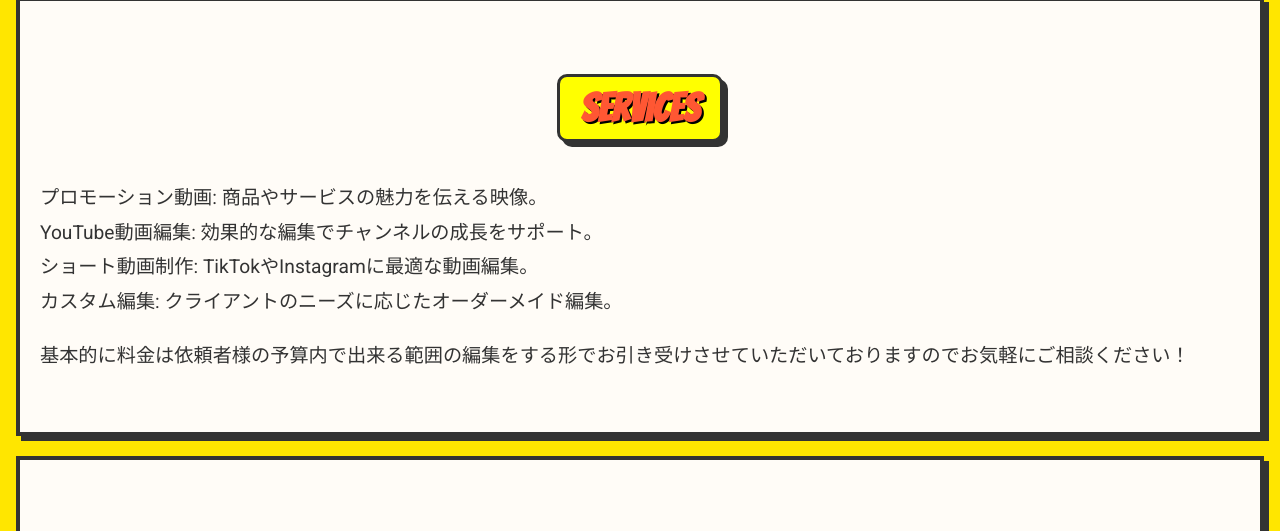
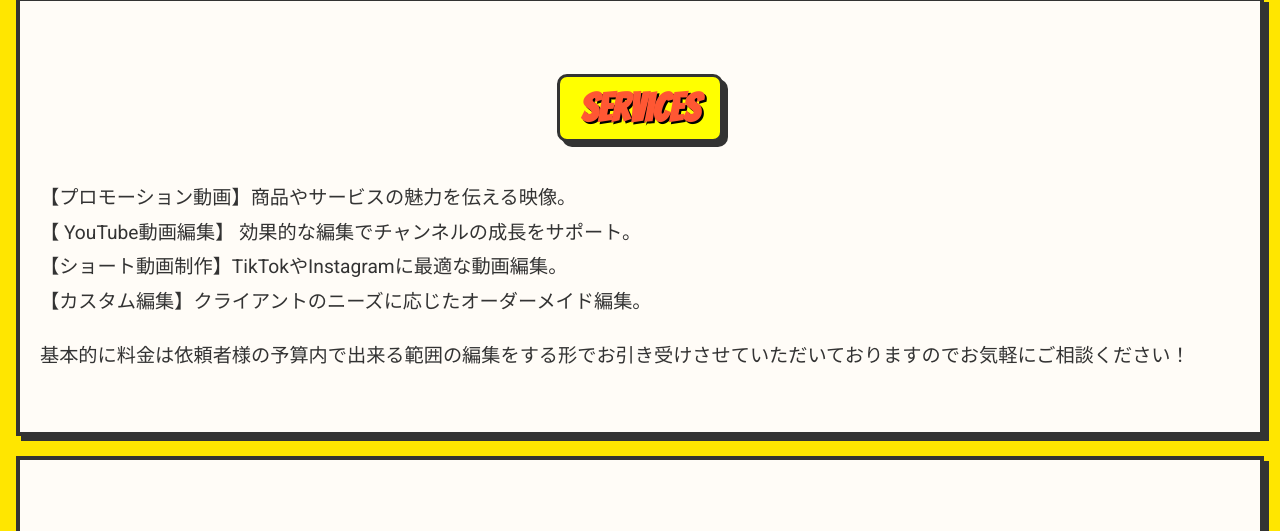
Before and after one commit to tama-editer/momokatamaru, a plain HTML site: page index.html in a window 1280 px wide. Shown: the part 1079-1610 px from the top of the page. Drawn offline with Linux system fonts and the light colour scheme.

Commit message:
Update index.html

```diff
--- a/index.html
+++ b/index.html
@@ -178,7 +178,7 @@
 
     <section class="services section" id="services">
         <h2>Services</h2>
-        <p>プロモーション動画: 商品やサービスの魅力を伝える映像。<br> YouTube動画編集: 効果的な編集でチャンネルの成長をサポート。<br> ショート動画制作: TikTokやInstagramに最適な動画編集。<br> カスタム編集: クライアントのニーズに応じたオーダーメイド編集。</p>
+        <p>【プロモーション動画】商品やサービスの魅力を伝える映像。<br>【 YouTube動画編集】 効果的な編集でチャンネルの成長をサポート。<br>【ショート動画制作】TikTokやInstagramに最適な動画編集。<br>【カスタム編集】クライアントのニーズに応じたオーダーメイド編集。</p>
         <p>基本的に料金は依頼者様の予算内で出来る範囲の編集をする形でお引き受けさせていただいておりますのでお気軽にご相談ください！</p>
     </section>
 
```
